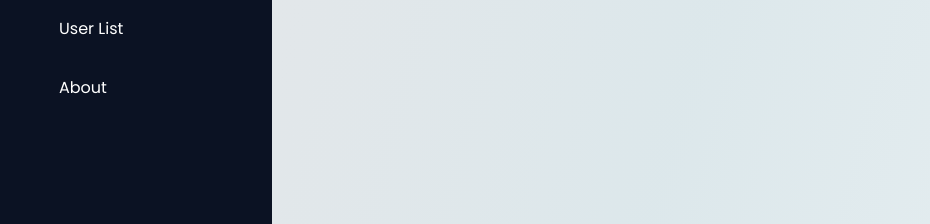
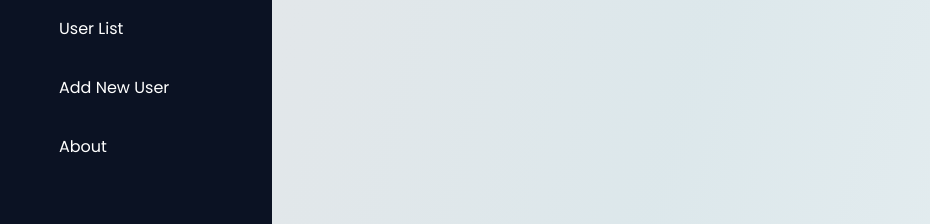
Before and after one commit to Akayxn/SmartUser-Management-System, a React (Vite) app: page / in a window 1280 px wide. Shown: the part 143-367 px from the top of the page, without its empty margins (0-930 px from the left). Built offline with nearby package versions, Linux system fonts and the light colour scheme; some icons are missing; a web font is replaced by a local one.

Commit message:
added a new data for a new row in the sideBarData

```diff
--- a/src/Components/SidebarData.jsx
+++ b/src/Components/SidebarData.jsx
@@ -1,22 +1,28 @@
-import React from 'react'
-import DashboardIcon from '@mui/icons-material/Dashboard';
-import FormatListBulletedIcon from '@mui/icons-material/FormatListBulleted';
-import InfoIcon from '@mui/icons-material/Info';
+import React from "react";
+import DashboardIcon from "@mui/icons-material/Dashboard";
+import FormatListBulletedIcon from "@mui/icons-material/FormatListBulleted";
+import InfoIcon from "@mui/icons-material/Info";
+import PersonAddIcon from '@mui/icons-material/PersonAdd';
 
 export const SidebarData = [
-    {
+  {
     title: "Dashboard",
     icon: <DashboardIcon></DashboardIcon>,
-    link: "/dashboard"
-    },
-    {
+    link: "/dashboard",
+  },
+  {
     title: "User List",
     icon: <FormatListBulletedIcon></FormatListBulletedIcon>,
-    link: "/userlist"
-    },
-    {
+    link: "/userlist",
+  },
+  {
+    title: "Add New User",
+    icon: <PersonAddIcon></PersonAddIcon>,
+    link: "/addUser",
+  },
+  {
     title: "About",
-    icon: <InfoIcon/>,
-    link: "/about"
-    }
-]
+    icon: <InfoIcon />,
+    link: "/about",
+  },
+];
```
